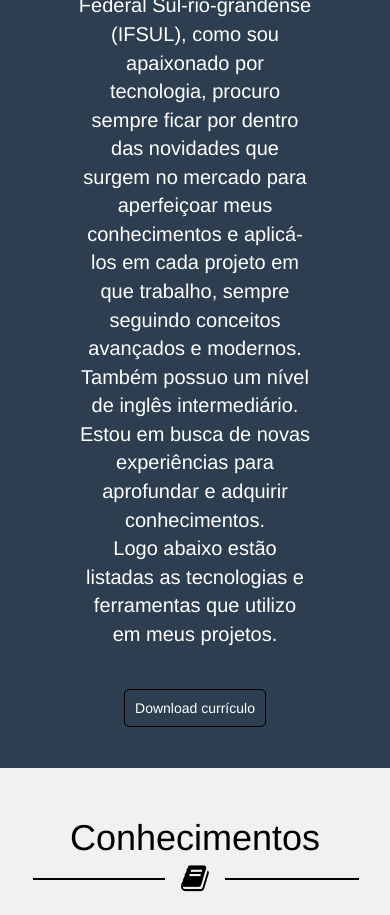
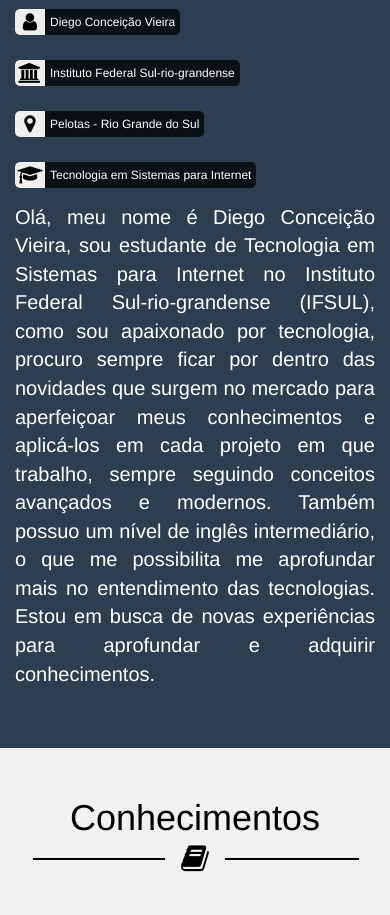
Before and after one commit to diegocvieira/diegocvieira.github.io, a PHP site: page / in a window 390 px wide. Shown: the part 1215-2130 px from the top of the page. Run offline with PHP 8.4, Linux system fonts and the light colour scheme; some libraries are stand-ins or nearby versions.

Commit message:
Finalizado, só faltando o download do currículo.

```diff
--- a/estilo.css
+++ b/estilo.css
@@ -1,31 +1,10 @@
-*, *::before, *::after
-{
-    margin: 0;
-    padding: 0;
-    list-style: none;
-    -webkit-box-sizing: border-box;
-    -moz-box-sizing: border-box;
-    -o-box-sizing: border-box;
-    box-sizing: border-box;
-}
-
 html, body
 {
     height: 100%;
 }
 
-.geral
-{
-    position: relative;
-    text-align: center;
-    z-index: 1;
-    width: 100%;
-}
-
 section
 {
-    float: left;
-    width: 100%;
     padding: 50px 0;
 }
 
@@ -79,9 +58,19 @@ nav .active a, nav a:hover
 
 #index .container
 {
-    top: 50%;
+    top: 40%;
     color: #fff;
     position: relative;
+}
+
+#index .container h1
+{
+    font-size: 5rem;
+}
+
+#index .container h2
+{
+    font-size: 3.5rem;
 }
 
 /*TITULO DE CADA SECAO*/
@@ -152,31 +141,33 @@ nav .active a, nav a:hover
     background-color: #2c3e50;
 }
 
-#sobre .info
+#sobre p
 {
-    float: left;
-    font-size: 1.5rem;
-    width: 100%;
-    position: relative;
-    margin-top: 20px;
+    color: #fff;
+    font-size: 2rem;
 }
 
-#sobre .info li
+#sobre .info .linha
 {
-    list-style: none;
+    display: block;
+}
+
+#sobre .info h4
+{
     background-color: rgba(0,0,0,.75);
-    margin-top: 5px;
     color: #fff;
+    display: inline-block;
+    padding-right: 5px;
     border-radius: 5px;
 }
 
 #sobre .info span
 {
-    margin-top: 2px;
+    margin-top: 5px;
     float: left;
 }
 
-#sobre .info li i
+#sobre .info h4 i
 {
     width: 30px;
     font-size: 2rem;
@@ -187,92 +178,26 @@ nav .active a, nav a:hover
     margin: 0 5px 0 0;
     border-top-left-radius: 5px;
     border-bottom-left-radius: 5px;
+    text-align: center;
 }
 
-#sobre .info .linha:last-child i, #sobre .info .linha:nth-child(2) i
+#sobre .foto
 {
-    float: right;
-    margin: 0 0 0 5px;
-    border-top-left-radius: 0;
-    border-bottom-left-radius: 0;
-    border-top-right-radius: 5px;
-    border-bottom-right-radius: 5px;
+    background-image: url(http://ap.imagensbrasil.org/images/2017/06/12/eu.jpg);
+    background-position: -4px -13px;
+    width: 200px;
+    height: 200px;
+    border-radius: 5px;
 }
 
-#sobre .info .linha:first-child li, #sobre .info .linha:nth-child(3) li
+#sobre .posicao-foto
 {
     float: left;
-}
-
-#sobre .info .linha:last-child li, #sobre .info .linha:nth-child(2) li
-{
-    float: right;
-}
-
-#sobre .info .linha:first-child li
-{
-    margin-left: 50px;
-    padding-right: 40px;
-}
-
-#sobre .info .linha:nth-child(3) li
-{
-    padding-right: 15px;
-}
-
-#sobre .info .linha:nth-child(2) li
-{
-    margin-right: 15px;
-    padding-left: 20px;
-}
-
-#sobre .info .linha:last-child li
-{
-    padding-left: 25px;
-}
-
-#sobre .info .linha
-{
-    float: left;
-    width: 100%;
-}
-
-#sobre .info .coluna
-{
-    width: 655px;
-    left: 50%;
-    margin-left: -327px;
-    border: 1px solid red;
-    position: relative;
-}
-
-#sobre .info .foto
-{
-    background-image: url(http://ap.imagensbrasil.org/images/2017/06/12/eu.jpg);
-    background-position: -15px -13px;
-    border-radius: 50%;
-    position: absolute;
-    width: 150px;
-    height: 150px;
-    left: 37.5%;
-    top: 0;
-}
-
-#sobre p
-{
-    float: left;
-    width: 60%;
-    margin: 50px 0 0 20%;
-    color: #fff;
-    font-size: 2rem;
-    text-align: center;
+    margin-right: 5px;
 }
 
 #sobre .curriculo
 {
-    width: 100%;
-    float: left;
-    text-align: center;
     margin-top: 50px;
 }
 
@@ -380,14 +305,8 @@ nav .active a, nav a:hover
 /*CONTATO*/
 #contato .email
 {
-    margin-top: 40px;
-    display: block;
+    margin: 40px 0 40px 0;
     font-size: 2rem;
-}
-
-#contato .email p
-{
-    display: block;
 }
 
 #contato .email a:hover
@@ -395,7 +314,7 @@ nav .active a, nav a:hover
     color: #337ab1;
 }
 
-#contato .row a
+#contato .rede-social a
 {
     display: inline-block;
     border: 2px solid grey;
@@ -407,12 +326,12 @@ nav .active a, nav a:hover
     font-size: 4rem;
 }
 
-#contato .row a:first-child
+#contato .rede-social a:first-child
 {
     margin-left: 0;
 }
 
-#contato .row a i
+#contato .rede-social a i
 {
     margin-top: 5px;
     color: grey;
@@ -420,48 +339,46 @@ nav .active a, nav a:hover
     transform: rotate(-45deg);
 }
 
-#contato .row a:hover .fa-facebook
+#contato .rede-social a:hover .fa-facebook
 {
     color: #3b5998;
 }
 
-#contato .row a:hover .fa-twitter
+#contato .rede-social a:hover .fa-twitter
 {
     color: #2aa9e0;
 }
 
-#contato .row a:hover .fa-instagram
+#contato .rede-social a:hover .fa-instagram
 {
     color: #674bbc;
 }
 
-#contato .row a:hover .fa-github, #contato .row a:hover .fa-codepen, #contato .row a:hover .fa-linkedin
+#contato .rede-social a:hover .fa-github, #contato .rede-social a:hover .fa-codepen, #contato .rede-social a:hover .fa-linkedin
 {
     color: #000;
 }
 
 #contato iframe
 {
-    width: 85%;
+    width: 100%;
     height: 500px;
     border: none;
+}
+
+#contato .mapa i
+{
+    margin-right: 5px;
 }
 
 /*FOOTER*/
 footer
 {
     background-color: #000;
-    height: 50px;
+    padding: 10px 0;
     width: 100%;
     clear: both;
     color: #fff;
-    text-align: center;
-}
-
-footer p
-{
-    top: 15px;
-    position: relative;
 }
 
 footer a:hover
@@ -470,6 +387,18 @@ footer a:hover
 }
 
 /*MEDIA QUERYS*/
+@media (max-width: 1199px)
+{
+
+    #sobre .info
+    {
+        width: 550px;
+        margin: 0 0 20px -275px;
+        left: 50%;
+        position: relative;
+    }
+}
+
 @media (max-width: 730px)
 {
     #sobre .info .linha:last-child li, #sobre .info .linha:nth-child(2) li
@@ -483,6 +412,38 @@ footer a:hover
     #contato .col-xs-4:first-child, #contato .col-xs-4:nth-child(2), #contato .col-xs-4:nth-child(3)
     {
         margin-bottom: 40px;
+    }
+}
+
+@media (max-width: 570px)
+{
+    #sobre .info
+    {
+        width: auto;
+        margin: 0;
+        left: 0;
+        position: static;
+    }
+
+    #sobre .info .posicao-foto
+    {
+        width: 100%;
+    }
+
+    #sobre .info .posicao-foto .foto
+    {
+        left: 50%;
+        position: relative;
+        margin-left: -100px;
+    }
+}
+
+@media (max-width: 392px)
+{
+    #sobre .info .linha span
+    {
+        font-size: 1.2rem;
+        margin-top: 7px;
     }
 }
 
@@ -500,3 +461,11 @@ footer a:hover
         top: 3%;
     }
 }
+
+@media (max-width: 320px)
+{
+    #index .container h1
+    {
+        font-size: 4rem;
+    }
+}
--- a/index.html
+++ b/index.html
@@ -13,12 +13,6 @@
         <meta name="robots" content="index, follow">
     </head>
     <body>
-        <section id="index">
-            <div class="container">
-                <h1>FULL STACK WEB DEVELOPER</h1>
-            </div>
-        </section>
-
         <header>
             <nav class="navbar navbar-inverse navbar-fixed-top" role="navigation">
                 <div class="navbar-header">
@@ -42,10 +36,15 @@
             </nav>
         </header>
 
-        <div class="geral">
+        <section id="index">
+            <div class="container">
+                <h1>Diego Vieira</h1>
+                <h2>Desenvolvedor Web Full Stack</h2>
+            </div>
+        </section>
 
-            <section id="sobre">
-                <div class="title">
+        <section id="sobre" class="container-fluid">
+            <div class="title text-center">
                 <h1>Sobre mim</h1>
                 <div class="icon">
                     <i class="fa fa-coffee" aria-hidden="true"></i>
@@ -53,51 +52,60 @@
                 </div>
             </div>
 
-                <!--<div class="info">
-                    <div class="coluna">
-                        <div class="linha">
-                            <li>
-                                <i class="fa fa-user" aria-hidden="true"></i>
-                                <span>Diego Conceição Vieira</span>
-                            </li>
+            <div class="row">
+                <div class="col-lg-6">
+                    <div class="info">
+
+                        <div class="posicao-foto">
+                            <div class="foto"></div>
                         </div>
 
                         <div class="linha">
-                            <li>
+                            <h4>
+                                <i class="fa fa-user" aria-hidden="true"></i>
+                                <span>Diego Conceição Vieira</span>
+                            </h4>
+                        </div>
+
+                        <div class="linha">
+                            <h4>
                                 <i class="fa fa-university" aria-hidden="true"></i>
                                 <span>Instituto Federal Sul-rio-grandense</span>
-                            </li>
+                            </h4>
+                        </div>
+
+                        <div class="linha">
+                            <h4>
+                                <i class="fa fa-map-marker" aria-hidden="true"></i>
+                                <span>Pelotas - Rio Grande do Sul</span>
+                            </h4>
+                        </div>
+
+                        <div class="linha">
+                            <h4>
+                                <i class="fa fa-graduation-cap" aria-hidden="true"></i>
+                                <span>Tecnologia em Sistemas para Internet</span>
+                            </h4>
+                        </div>
                     </div>
                 </div>
 
-                    <div class="coluna">
-                        <div class="linha">
-                            <li>
-                                <i class="fa fa-map-marker" aria-hidden="true"></i>
-                                <span>Pelotas - Rio Grande do Sul</span>
-                            </li>
+                <div class="col-lg-6 col-lg-offset-0 col-md-8 col-md-offset-2 text-justify">
+                    <p>Olá, meu nome é Diego Conceição Vieira, sou estudante de Tecnologia em Sistemas para Internet no Instituto Federal Sul-rio-grandense (IFSUL), como sou apaixonado por tecnologia, procuro sempre ficar por dentro das novidades que surgem no mercado para aperfeiçoar meus conhecimentos e aplicá-los em cada projeto em que trabalho, sempre seguindo conceitos avançados e modernos. Também possuo um nível de inglês intermediário, o que me possibilita me aprofundar mais no entendimento das tecnologias. Estou em busca de novas experiências para aprofundar e adquirir conhecimentos.</p>
                 </div>
 
-                        <div class="linha">
-                            <li>
-                                <i class="fa fa-graduation-cap" aria-hidden="true"></i>
-                                <span>Tecnologia em Sistemas para Internet</span>
-                            </li>
-                        </div>
             </div>
 
-                    <div class="foto"></div>
+            <!--<div class="row">
+                <div class="col-lg-12 curriculo text-center">
+                    <a href="curriculo-diego-vieira.pdf" target="_blank">Download currículo</a>
+                </div>
             </div>-->
-
-                <p>Olá, meu nome é Diego Conceição Vieira, sou estudante de Tecnologia em Sistemas para Internet no Instituto Federal Sul-rio-grandense (IFSUL), como sou apaixonado por tecnologia, procuro sempre ficar por dentro das novidades que surgem no mercado para aperfeiçoar meus conhecimentos e aplicá-los em cada projeto em que trabalho, sempre seguindo conceitos avançados e modernos. Também possuo um nível de inglês intermediário. Estou em busca de novas experiências para aprofundar e adquirir conhecimentos.<br>Logo abaixo estão listadas as tecnologias e ferramentas que utilizo em meus projetos.</p>
-
-                <div class="curriculo">
-                    <a href="#" target="_blank">Download currículo</a>
-                </div>
         </section>
 
+        <!--CONHECIMENTOS-->
         <section id="conhecimentos" class="container-fluid">
-                <div class="title">
+            <div class="title text-center">
                 <h1>Conhecimentos</h1>
                 <div class="icon">
                     <i class="fa fa-book" aria-hidden="true"></i>
@@ -105,7 +113,7 @@
                 </div>
             </div>
 
-                <div class="row">
+            <div class="row text-center">
                 <div class="col-sm-2 col-xs-6">
                     <img src="http://ap.imagensbrasil.org/images/2017/06/13/html.png" class="center-block img-responsive"/>
                     <b>Html</b>
@@ -166,7 +174,7 @@
 
         <!--PROJETOS-->
         <section id="projetos" class="container-fluid">
-                <div class="title">
+            <div class="title text-center">
                 <h1>Projetos</h1>
                 <div class="icon">
                     <i class="fa fa-code" aria-hidden="true"></i>
@@ -174,7 +182,7 @@
                 </div>
             </div>
 
-                <div class="row">
+            <div class="row text-center">
                 <div class="col-sm-6">
                     <a href="http://codepen.io/diegovieira/pen/GWmbod" class="item" alt="Tributo a Steve Jobs">
                         <div class="img-thumb">
@@ -198,7 +206,7 @@
 
         <!--CONTATO-->
         <section id="contato" class="container-fluid">
-                <div class="title">
+            <div class="title text-center">
                 <h1>Entre em contato</h1>
                 <div class="icon">
                     <i class="fa fa-envelope-o" aria-hidden="true"></i>
@@ -206,7 +214,7 @@
                 </div>
             </div>
 
-                <div class="row">
+            <div class="row rede-social text-center">
                 <div class="col-sm-2 col-xs-4">
                     <a href="https://github.com/diegocvieira">
                         <i class="fa fa-github" title="GitHub" aria-hidden="true"></i>
@@ -244,16 +252,29 @@
                 </div>
             </div>
 
-                <div class="email">
+            <div class="email row text-center">
+                <div class="col-lg-12">
                 Tem uma ideia legal? Entre em contato para darmos início a esse projeto!
-                    <p><a href="mailto:diegovc10@hotmail.com">diegovc10@hotmail.com</a></p>
+                </div>
+                <div class="col-lg-12"><a href="mailto:diegovc10@hotmail.com">diegovc10@hotmail.com</a></div>
             </div>
 
+            <div class="row text-center mapa">
+                <div class="col-lg-12">
+                    <h4><i class="fa fa-map-marker" aria-hidden="true"></i>Atualmente estou morando em Pelotas / RS</h4>
+                </div>
+                <div class="col-lg-12">
                     <iframe src="https://www.google.com/maps/embed?pb=!1m18!1m12!1m3!1d435161.876276804!2d-52.59154908111679!3d-31.559787612613487!2m3!1f0!2f0!3f0!3m2!1i1024!2i768!4f13.1!3m3!1m2!1s0x95104876f10dfe49%3A0x18cd959725e0398b!2sPelotas+-+RS!5e0!3m2!1spt-PT!2sbr!4v1497362668575"></iframe>
+                </div>
+            </div>
         </section>
+
+        <footer class="container-fluid">
+            <div class="row">
+                <div class="col-lg-12 text-center">
+                    <h4>© Copyright 2017 - Desenvolvido por <a href="https://diegocvieira.github.io/">Diego Vieira</a></h4>
                 </div>
-        <footer>
-            <p>© Copyright 2017 - Desenvolvido por <a href="https://diegocvieira.github.io/">Diego Vieira</a></p>
+            </div>
         </footer>
         <script>
             $('.navbar-nav a[href^="#"]').on('click', function(e)
```
Also changed, not shown: images/banner.jpeg (deleted), images/eu.jpg (deleted), images/insidetv.jpg (deleted), images/projeto_steve.jpg (deleted). Lines whose indentation alone changed are shown as unchanged.
